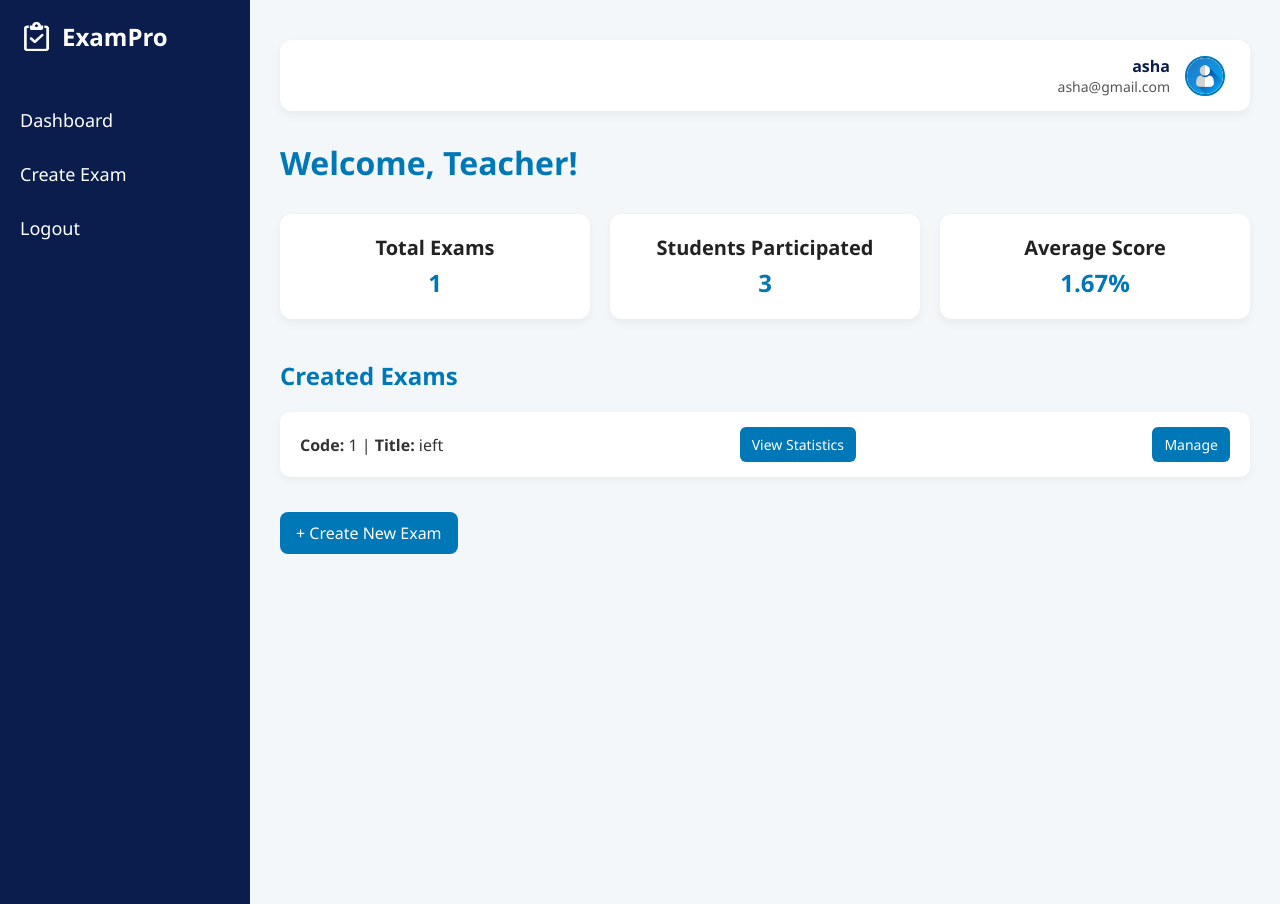
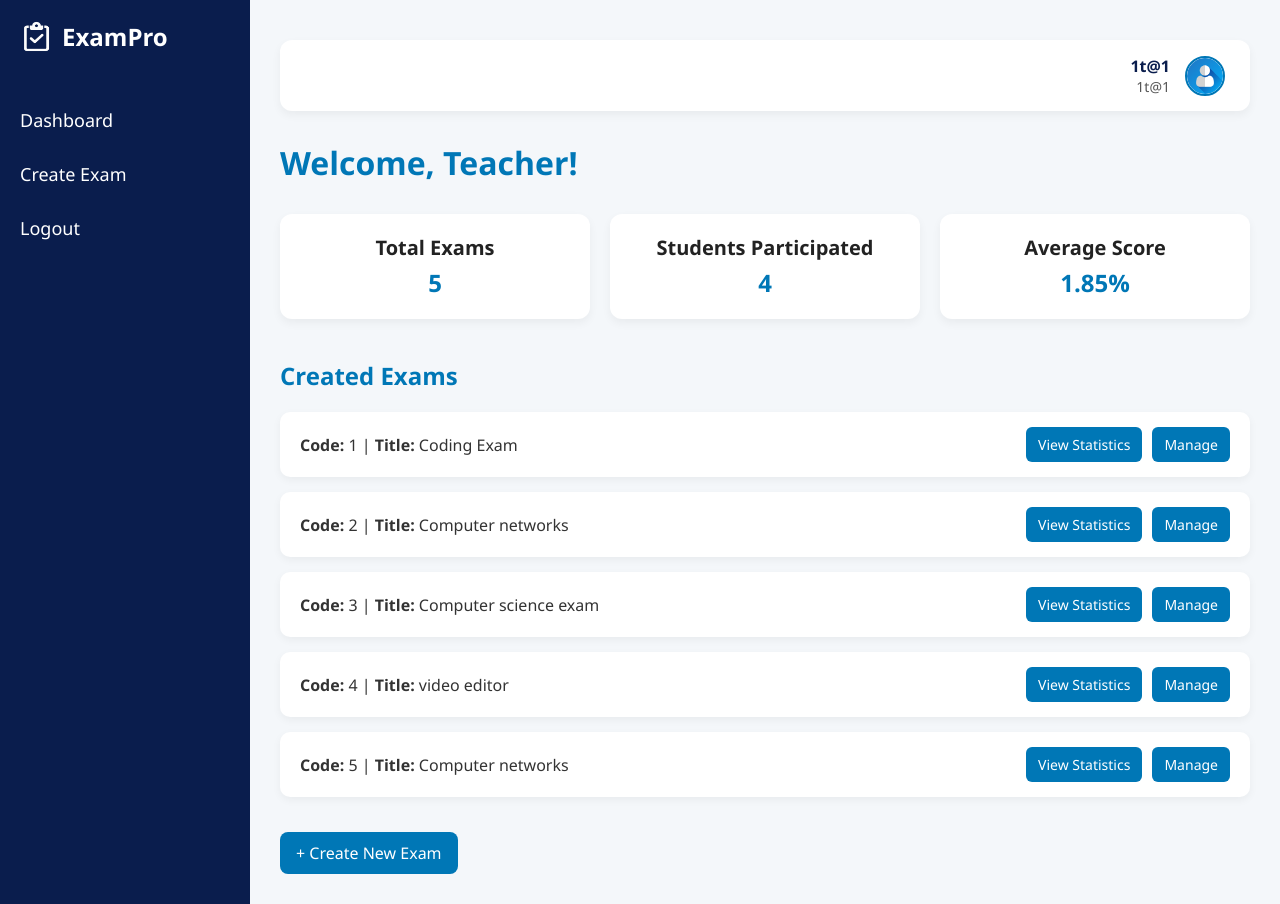
Before and after one commit to ArchBase/ExamPRO, a Flask app: page /dashboard_teacher in a window 1280 px wide. Run offline with Flask 3, Linux system fonts and the light colour scheme; a user stored in the database is signed in; data comes from the database, SQL or seed files in the repository.

Commit message:
solve "view statistics" style

```diff
--- a/templates/dashboard_teacher.html
+++ b/templates/dashboard_teacher.html
@@ -193,6 +193,11 @@
     object-fit: cover;
     border: 2px solid #0077b6;
 }
+.exam-actions {
+    display: flex;
+    gap: 10px;
+    align-items: center;
+}
 
 
     </style>
@@ -243,8 +248,11 @@
                 {% for exam in exams %}
                     <div class="exam-item">
                         <span><strong>Code:</strong> {{ exam[0] }} | <strong>Title:</strong> {{ exam[2] }}</span>
-                        <a href="/exam_details/{{ exam[0] }}">View Statistics</a>
-                        <a href="/manage_exam/{{ exam[0] }}">Manage</a>
+                        <div class="exam-actions">
+                            <a href="/exam_details/{{ exam[0] }}">View Statistics</a>
+                            <a href="/manage_exam/{{ exam[0] }}">Manage</a>
+                        </div>
+
                     </div>
                 {% else %}
                     <p>No exams created yet.</p>
```
Also changed, not shown: database.db, database1.db (deleted), databaset.db (added).
